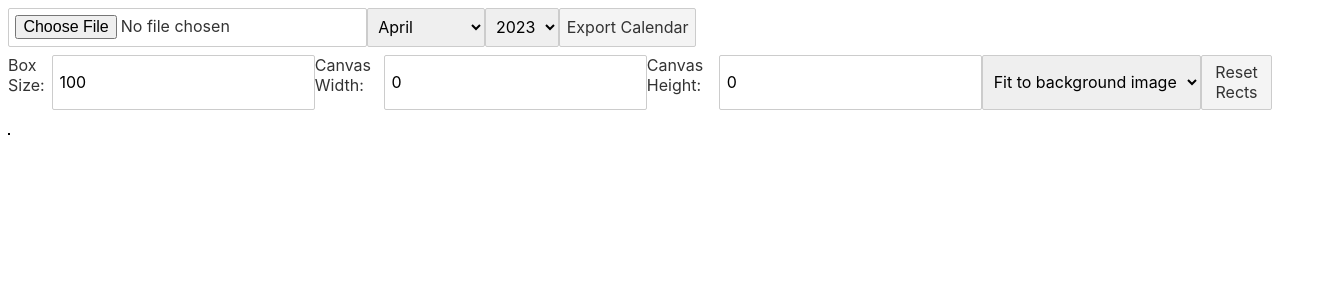
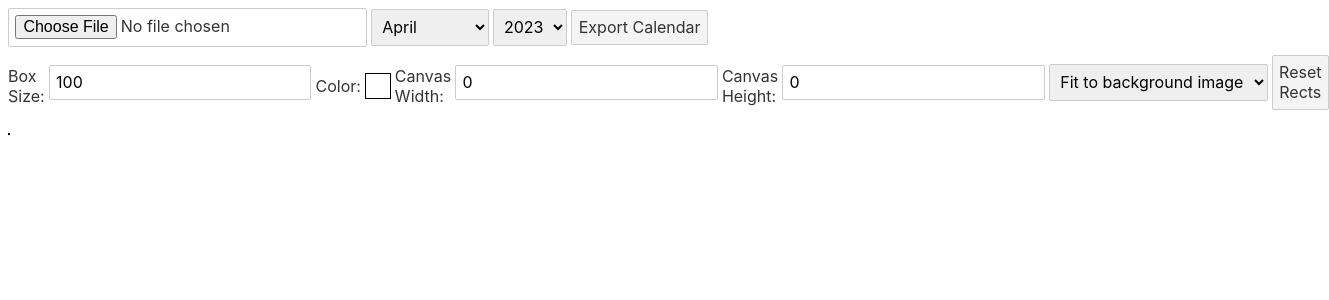
Before and after one commit to saaratrix/calendar-generator, a Svelte app: page / in a window 1280 px wide. Shown: the top 300 px of the page, 1329 px wide, since content can reach past the window. Built offline with nearby package versions, Linux system fonts and the light colour scheme.

Commit message:
Added custom calendar colour

```diff
--- a/src/Canvas.svelte
+++ b/src/Canvas.svelte
@@ -1,7 +1,7 @@
 <script lang="ts">
   import { onMount } from 'svelte';
   import type {ChangeEvent} from "rollup";
-  import { drawCalendar } from './calendar-drawer';
+  import { drawCalendar, isColorDark } from './calendar-drawer';
   import type { ImageRect } from './image-rect';
   import ImageMover from './ImageMover.svelte';
   import { currentSelectedImageStore } from './store';
@@ -17,6 +17,8 @@
   let selectedMonth = new Date().getMonth();
   let selectedYear = new Date().getFullYear();
   let boxSize = 100;
+  let calendarColor = "#FFFFFF";
+  let borderColor = '';
 
   let currentSelectedImage: ImageRect | undefined = undefined;
   let backgroundRect: ImageRect = { x: 0, y: 0, width: 0, height: 0 };
@@ -38,6 +40,10 @@
       backgroundRect.height = canvasHeight;
       backgroundRect.width = canvasWidth;
     }
+  }
+
+  $: {
+    borderColor = isColorDark(calendarColor) ? 'transparent' : 'black';
   }
 
   $: {
@@ -81,6 +87,7 @@
           backgroundRect,
           firstDayOfWeek: 1,
           locale: 'en-GB',
+          calendarColor,
         });
         drawRequested = false;
       });
@@ -200,6 +207,8 @@
 
   .settings {
     display: flex;
+    gap: 4px;
+    align-items: center;
   }
 
   .canvas-container {
@@ -211,6 +220,24 @@
 
   canvas {
     z-index: 1;
+  }
+
+  .color-picker-container {
+    display: inline-flex;
+    align-items: center;
+    cursor: pointer;
+  }
+
+  .calendar-color-picker {
+    display: none;
+  }
+
+  .color-display {
+    width: 24px;
+    height: 24px;
+    border-width: 1px;
+    border-style: solid;
+    margin-left: 4px;
   }
 </style>
 
@@ -244,6 +271,22 @@
   <label for="boxSize">Box Size: </label>
   <input id="boxSize" type="number" min="50" bind:value={boxSize} on:input={() => updateBoxSize()} />
 
+  <label for="calendar-color-picker" class="color-picker-container">
+    Color:
+    <input
+      type="color"
+      bind:value="{calendarColor}"
+      on:input="{() => requestDrawCalendar()}"
+      class="calendar-color-picker"
+      id="calendar-color-picker"
+    />
+
+    <div
+      class="color-display"
+      style="background-color: {calendarColor}; border-color: {borderColor};"
+    />
+  </label>
+
   <label for="canvasWidth">Canvas Width: </label>
   <input id="canvasWidth" type="number" min="300" bind:value={canvasWidth} on:input={() => requestDrawCalendar()} />
 
--- a/src/calendar-drawer.ts
+++ b/src/calendar-drawer.ts
@@ -10,6 +10,20 @@ export interface DrawCalendarOptions {
   calendarRect: ImageRect;
   firstDayOfWeek?: number;
   locale?: string;
+  /**
+   * Hex value
+   */
+  calendarColor?: string;
+}
+
+// Chat GPT says this is based off this: https://en.wikipedia.org/wiki/Rec._709
+export function isColorDark(color: string): boolean {
+  const rgb = parseInt(color.replace("#", ""), 16);
+  const r = (rgb >> 16) & 0xff;
+  const g = (rgb >> 8) & 0xff;
+  const b = (rgb >> 0) & 0xff;
+  const luma = 0.2126 * r + 0.7152 * g + 0.0722 * b;
+  return luma < 32;
 }
 
 export function drawCalendar(options: DrawCalendarOptions) {
@@ -21,6 +35,7 @@ export function drawCalendar(options: DrawCalendarOptions) {
     canvas,
     backgroundRect,
     calendarRect,
+    calendarColor = "#ffffff",
   } = options;  // Clear canvas
 
   const context = canvas.getContext('2d');
@@ -29,12 +44,14 @@ export function drawCalendar(options: DrawCalendarOptions) {
     context.drawImage(backgroundImage, backgroundRect.x, backgroundRect.y, backgroundRect.width, backgroundRect.height);
   }
 
+  //const shadowColor = isColorDark(calendarColor) ? "white" : "black";
+  const shadowColor = 'black';
   // Set text style
-  context.fillStyle = 'white';
-  context.strokeStyle = 'white';
+  context.fillStyle = calendarColor;
+  context.strokeStyle = calendarColor;
   context.textBaseline = 'middle';
   context.textAlign = 'center';
-  context.shadowColor = 'black';
+  context.shadowColor = shadowColor;
   context.shadowOffsetX = 1;
   context.shadowOffsetY = 0;
   context.shadowBlur = 4;
```
